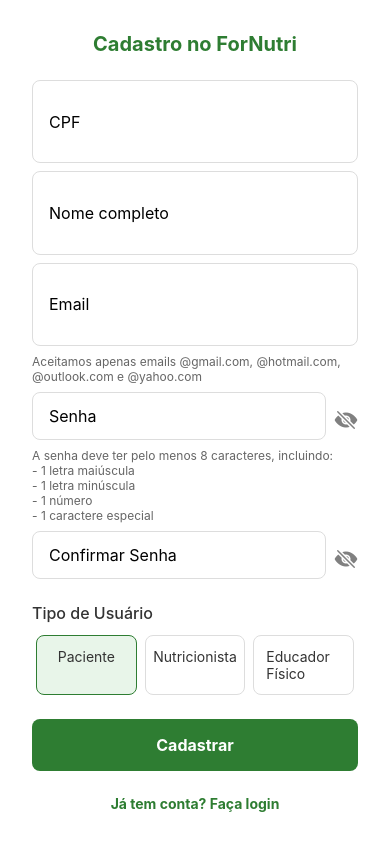
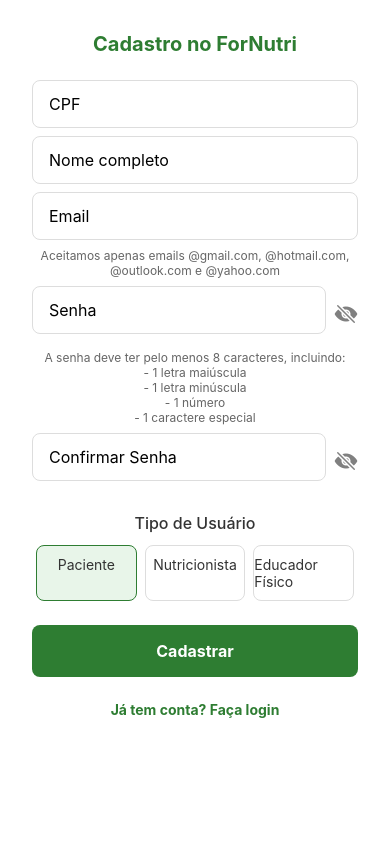
Before and after one commit to LRMoraiss/Fornutrii, a React Native app in the folder mobile/: screen /Register in a window 390 px wide. Built offline with nearby package versions, Linux system fonts and the light colour scheme.

Commit message:
Corrigindo erros

```diff
--- a/mobile/screens/Auth/CompleteCadastro.jsx
+++ b/mobile/screens/Auth/CompleteCadastro.jsx
@@ -216,19 +216,33 @@
     marginBottom: 24,
     textAlign: 'center',
   },
-  label: { fontSize: 16, marginBottom: 8, color: '#333', fontWeight: '500' },
+  label: {
+    fontSize: 12,
+    color: '#666666',
+    marginBottom: 8,
+    maxWidth: 400,
+    width: '100%',
+    textAlign: 'center',
+    alignSelf: 'center',
+ },
   input: {
-    height: 50,
-    backgroundColor: '#FFF',
+    height: 48,
     borderWidth: 1,
-    borderColor: '#DDD',
+    borderColor: '#DDDDDD',
     borderRadius: 8,
     paddingHorizontal: 16,
-    marginBottom: 16,
+    marginBottom: 8,
+    fontSize: 16,
+    width: '100%',
+    maxWidth: 400,
+    alignSelf: 'center',
   },
   fotoButton: {
+    width: '100%',
+    maxWidth: 400,
+    alignSelf: 'center',
     backgroundColor: '#2E7D32',
-    padding: 12,
+    padding: 16,
     borderRadius: 8,
     alignItems: 'center',
     marginBottom: 16,
@@ -248,11 +262,14 @@
     borderColor: '#2E7D32',
   },
   saveButton: {
+    width: '100%',
+    maxWidth: 400,
+    alignSelf: 'center',
     backgroundColor: '#2E7D32',
     padding: 16,
     borderRadius: 8,
     alignItems: 'center',
-    marginTop: 16,
+    marginBottom: 16,
   },
   saveButtonText: {
     color: '#FFF',
--- a/mobile/screens/Auth/ForgotPasswordScreen.jsx
+++ b/mobile/screens/Auth/ForgotPasswordScreen.jsx
@@ -53,11 +53,15 @@
     fontWeight: 'bold',
     color: '#2E7D32',
     marginBottom: 8,
+    textAlign: 'center',
+    alignSelf: 'center',
   },
   subtitle: {
     fontSize: 16,
     color: '#666666',
     marginBottom: 32,
+    textAlign: 'center',
+    alignSelf: 'center',
   },
   input: {
     height: 48,
@@ -65,16 +69,21 @@
     borderColor: '#DDDDDD',
     borderRadius: 8,
     paddingHorizontal: 16,
-    marginBottom: 24,
+    marginBottom: 8,
     fontSize: 16,
+    width: '100%',
+    maxWidth: 400,
+    alignSelf: 'center',
   },
   primaryButton: {
     width: '100%',
+    maxWidth: 400,
+    alignSelf: 'center',
     backgroundColor: '#2E7D32',
     padding: 16,
     borderRadius: 8,
     alignItems: 'center',
-    marginBottom: 24,
+    marginBottom: 16,
   },
   buttonText: {
     color: '#FFFFFF',
--- a/mobile/screens/Auth/LoginScreen.jsx
+++ b/mobile/screens/Auth/LoginScreen.jsx
@@ -136,27 +136,38 @@
     marginBottom: 20,
   },
   input: {
-    height: 50,
-    borderWidth: 1,
-    borderColor: '#ccc',
-    borderRadius: 8,
-    marginBottom: 16,
-    paddingHorizontal: 10,
-  },
+  height: 48,
+  borderWidth: 1,
+  borderColor: '#DDDDDD',
+  borderRadius: 8,
+  paddingHorizontal: 16,
+  marginBottom: 8,
+  fontSize: 16,
+  width: '100%',
+  maxWidth: 400,
+  alignSelf: 'center',
+},
   passwordContainer: {
     flexDirection: 'row',
     alignItems: 'center',
     marginBottom: 16,
+    alignSelf: 'center',
+    width: '100%',
+    maxWidth: 400,
   },
   passwordInput: {
     flex: 1,
     height: 50,
   },
   loginButton: {
+    width: '100%',
+    maxWidth: 400,
+    alignSelf: 'center',
     backgroundColor: '#2E7D32',
     padding: 16,
     borderRadius: 8,
     alignItems: 'center',
+    marginBottom: 16,
   },
   loginButtonText: {
     color: '#fff',
--- a/mobile/screens/Auth/RegisterScreen.jsx
+++ b/mobile/screens/Auth/RegisterScreen.jsx
@@ -94,6 +94,8 @@
       });
 
       if (response.status === 201 || response.status === 200) {
+        console.log('Cadastro bem sucedido - setIsSuccess será chamado');
+        setIsSuccess(true);
         Alert.alert(
           'Sucesso',
           'Cadastro realizado com sucesso!',
@@ -102,7 +104,6 @@
               text: 'OK',
               onPress: () => {
                 console.log('Usuário clicou em OK');
-                setIsSuccess(true);
               },
             },
           ],
@@ -230,10 +231,9 @@
   fontWeight: 'bold',
   color: '#2E7D32',
   marginBottom: 24,
-  textAlign: 'center', // Adicionado
+  textAlign: 'center',
 },
   input: {
-    flex: 1,
   height: 48,
   borderWidth: 1,
   borderColor: '#DDDDDD',
@@ -241,24 +241,42 @@
   paddingHorizontal: 16,
   marginBottom: 8,
   fontSize: 16,
+  width: '100%',
+  maxWidth: 400,
+  alignSelf: 'center',
 },
 inputError: { borderColor: 'red' },
-  infoText: { fontSize: 12, color: '#666666', marginBottom: 8 },
+infoText: {
+  fontSize: 12,
+  color: '#666666',
+  marginBottom: 8,
+  maxWidth: 400,
+  width: '100%',
+  textAlign: 'center',
+  alignSelf: 'center',
+},
 sectionTitle: {
   fontSize: 16,
   fontWeight: '500',
   color: '#333333',
   marginTop: 16,
   marginBottom: 12,
+  textAlign: 'center',
+  alignSelf: 'center',
+  maxWidth: 400,
+  width: '100%',
 },
   userTypeContainer: {
   flexDirection: 'row',
   justifyContent: 'space-between',
   marginBottom: 24,
+  width: '100%',
+  maxWidth: 400,
+  alignSelf: 'center',
 },
   userTypeButton: {
   flex: 1,
-    padding: 12,
+  paddingVertical: 10,
   marginHorizontal: 4,
   borderWidth: 1,
   borderColor: '#DDDDDD',
@@ -272,22 +290,32 @@
 userTypeText: { color: '#333333' },
 primaryButton: {
   width: '100%',
+  maxWidth: 400,
+  alignSelf: 'center',
   backgroundColor: '#2E7D32',
   padding: 16,
   borderRadius: 8,
   alignItems: 'center',
   marginBottom: 16,
 },
-  buttonText: { color: '#FFFFFF', fontWeight: 'bold', fontSize: 16 },
+buttonText: {
+  color: '#FFFFFF',
+  fontWeight: 'bold',
+  fontSize: 16
+},
 secondaryButtonText: {
   color: '#2E7D32',
   fontWeight: 'bold',
-  textAlign: 'center', // Adicionado
-  marginTop: 8,        // Opcional para distanciar do botão
+  textAlign: 'center',
+  marginTop: 8,
 },
 passwordContainer: {
   flexDirection: 'row',
   alignItems: 'center',
+  width: '100%',
+  maxWidth: 400,
+  alignSelf: 'center',
+  marginBottom: 8,
 },
   passwordInput: { marginRight: 8 },
 });
```
Also changed, not shown: 1 other file (tests, documents, lock files or other folders). Lines whose indentation alone changed are shown as unchanged.
